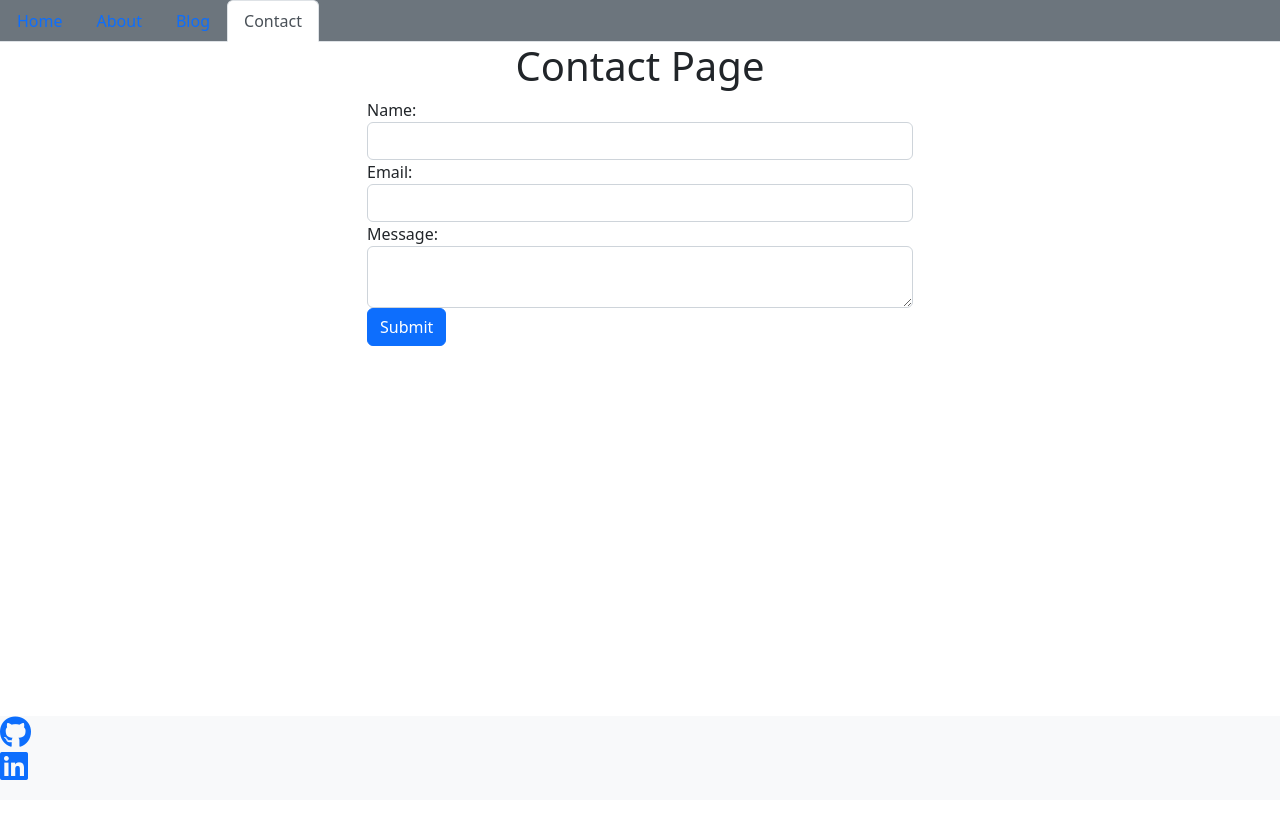
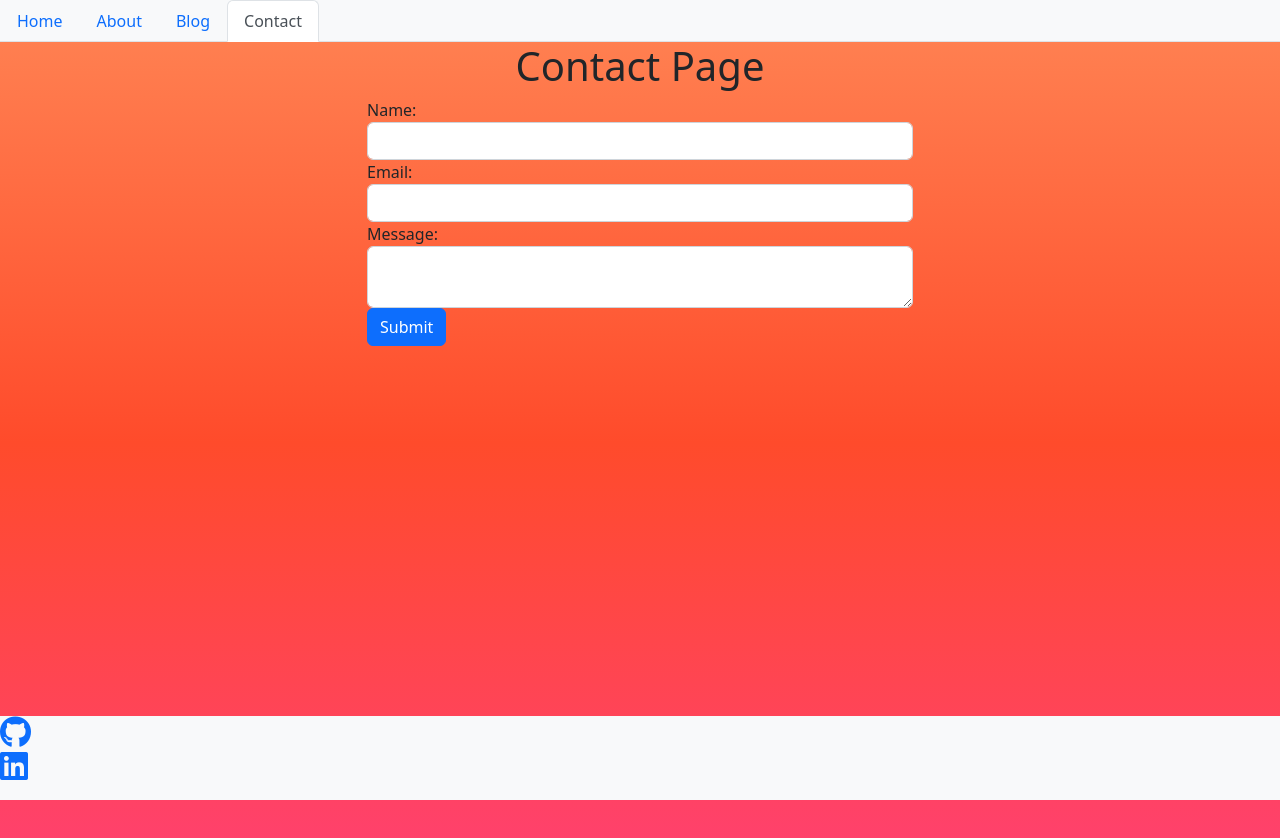
Before and after one commit to lsegura06/SeguraReactPortfolio, a React (Create React App) app: page /contact in a window 1280 px wide. Shown: the top 838 px of the page. Before the commit the page ends 800 px from the top, so only its background shows below. Built offline with nearby package versions, Linux system fonts and the light colour scheme.

Commit message:
background

```diff
--- a/src/components/NavTabs.js
+++ b/src/components/NavTabs.js
@@ -8,7 +8,7 @@ function NavTabs() {
   const location = useLocation();
 
   return (
-    <ul className="nav nav-tabs bg-secondary">
+    <ul className="nav nav-tabs bg-light">
       <li className="nav-item">
         <Link
           to="/"
--- a/src/components/pages/About.js
+++ b/src/components/pages/About.js
@@ -1,5 +1,6 @@
 import React from 'react';
 import { Container } from 'react-bootstrap';
+import '../../styles/style.css';
 
 export default function About() {
   const proficiencies = [
@@ -13,6 +14,8 @@ export default function About() {
   ];
 
   return (
+    <div className="animated-bg">
+      <div className="image-layer">
     <Container className="text-center">
       <h1 className="mt-5">Resume</h1>
 
@@ -29,5 +32,7 @@ export default function About() {
         ))}
       </ul>
     </Container>
+    </div>
+    </div>
   );
 }
--- a/src/components/pages/Blog.js
+++ b/src/components/pages/Blog.js
@@ -11,6 +11,8 @@ import project5 from '../../assets/images/Project5.PNG';
 
 export default function Blog() {
   return (
+    <div className="animated-bg">
+      <div className="image-layer">
     <Container fluid>
       <h1>Portfolio Page</h1>
       <Row>
@@ -96,6 +98,8 @@ export default function Blog() {
         </Col>
       </Row>
     </Container>
+    </div>
+    </div>
           );
 
 }
--- a/src/components/pages/Contact.js
+++ b/src/components/pages/Contact.js
@@ -2,6 +2,7 @@ import React from 'react';
 import { Formik, Form, Field, ErrorMessage } from 'formik';
 import * as Yup from 'yup';
 import { Container, Row, Col } from 'react-bootstrap';
+import '../../styles/style.css';
 
 const ContactSchema = Yup.object().shape({
   name: Yup.string().required('Name is required'),
@@ -11,6 +12,8 @@ const ContactSchema = Yup.object().shape({
 
 export default function Contact() {
   return (
+    <div className="animated-bg">
+      <div className="image-layer">
     <Container>
       <Row className="justify-content-center">
         <Col md={6}>
@@ -50,5 +53,7 @@ export default function Contact() {
         </Col>
       </Row>
     </Container>
+    </div>
+    </div>
   );
 }
--- a/src/components/pages/Home.js
+++ b/src/components/pages/Home.js
@@ -5,6 +5,8 @@ import '../../styles/style.css';
 
 export default function Home() {
   return (
+    <div className="animated-bg">
+      <div className="image-layer">
     <Container fluid>
       <Row className="home-container align-items-center">
         <Col md={6} className="text-center">
@@ -20,5 +22,7 @@ export default function Home() {
         </Col>
       </Row>
     </Container>
+    </div>
+    </div>
   );
 }
--- a/src/styles/style.css
+++ b/src/styles/style.css
@@ -80,3 +80,16 @@
     margin: 10px;
     font-size: 16px;
 }
+
+.animated-bg {
+    background: linear-gradient(to bottom, #ff7f50 0%, #ff4b2b 50%, #ff416c 100%);
+    height: 100vh;
+  }
+
+
+
+
+.image-layer {
+    position: relative;
+    z-index: 1;
+}
```
